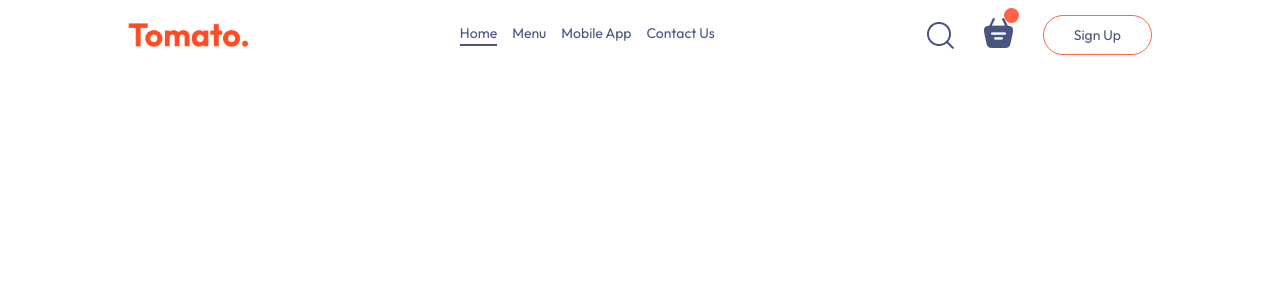
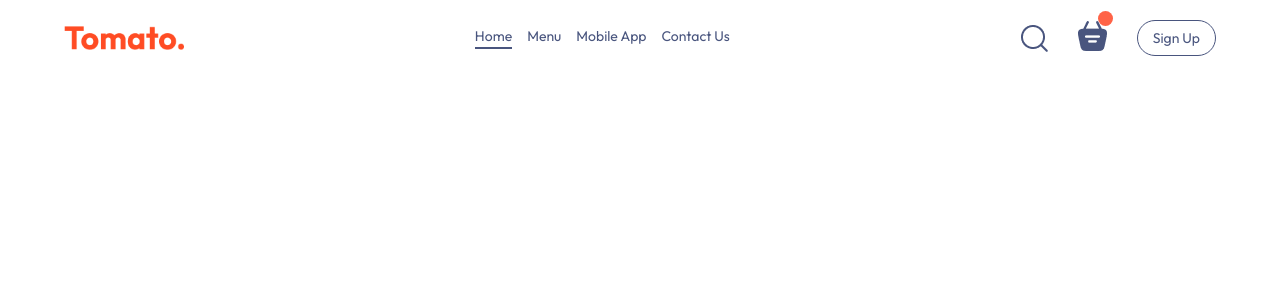
Before and after one commit to MuhammadSami643/Food-Order-System, a React (Vite) app: page / in a window 1280 px wide. Shown: the top 300 px of the page. Built offline with nearby package versions, Linux system fonts and the light colour scheme.

Commit message:
Navbar Designed and CSS applied

```diff
--- a/src/componentCSS/Navbar.css
+++ b/src/componentCSS/Navbar.css
@@ -1,5 +1,5 @@
 .navbar {
-  padding: 15px 0px;
+  padding: 20px 0px;
   display: flex;
   justify-content: space-between;
   align-items: center;
@@ -24,6 +24,7 @@
 .nav-right {
   display: flex;
   gap: 30px;
+
   align-items: center;
 }
 
@@ -31,9 +32,9 @@
   background: transparent;
   font-size: 14px;
   color: var(--primary-color);
-  border: 1px solid tomato;
-  padding: 10px 30px;
-  border-radius: 50px;
+  border: 1px solid var(--primary-color);
+  padding: 8px 15px;
+  border-radius: 150px;
   cursor: pointer;
   transition: 0.7s;
 }
@@ -41,6 +42,7 @@
 .nav-right button:hover {
   background-color: tomato;
   color: var(--primary-color);
+  border: 1px solid tomato;
 }
 
 .active {
--- a/src/index.css
+++ b/src/index.css
@@ -21,6 +21,6 @@ a {
 }
 
 .app {
-  width: 80%;
+  width: 90%;
   margin: auto;
 }
```
